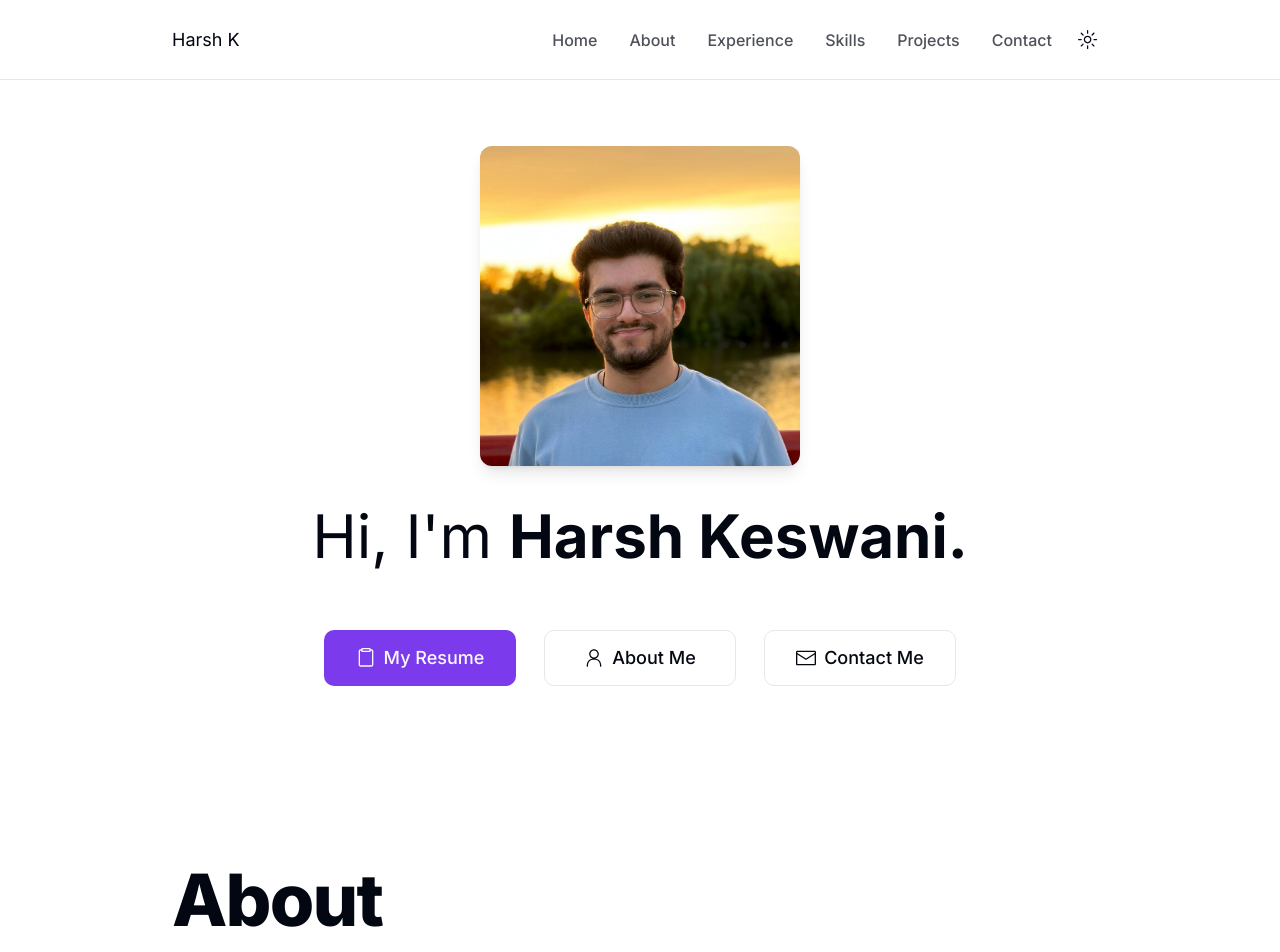
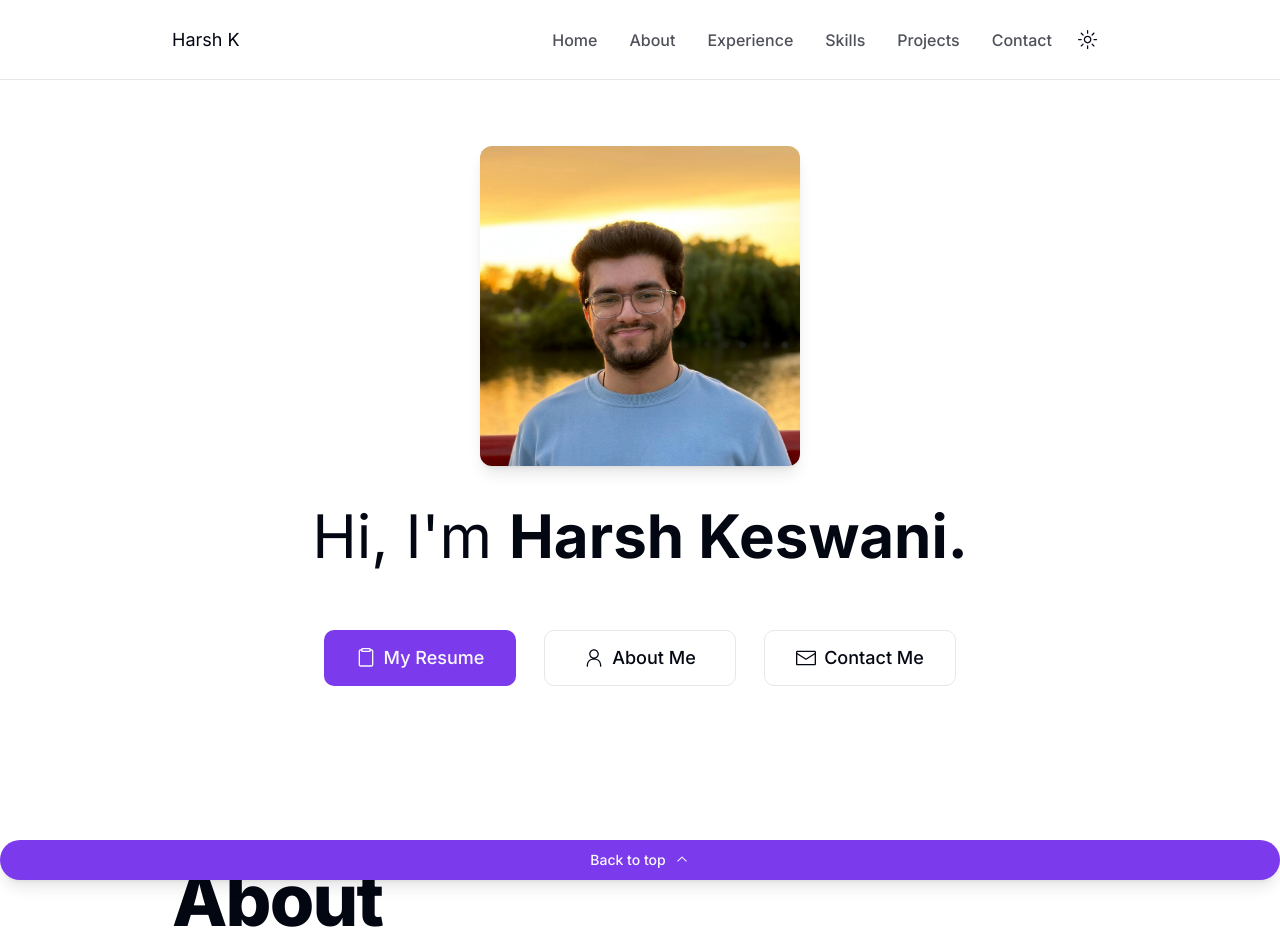
Before and after one commit to hershk17/portfolio, a Next.js app: page / in a window 1280 px wide. Shown: the top 952 px of the page. Built offline with nearby package versions, Linux system fonts and the light colour scheme.

Commit message:
added scroll to top button

```diff
--- a/app/layout.tsx
+++ b/app/layout.tsx
@@ -4,6 +4,7 @@ import { Toaster } from "@/components/ui/toaster";
 import type { Metadata } from "next";
 import { Inter } from "next/font/google";
 
+import ScrollToTopButton from "@/components/ScrollToTopButton";
 import "./globals.css";
 
 const inter = Inter({ subsets: ["latin"] });
@@ -24,6 +25,7 @@ export default function RootLayout({
         <ThemeProvider attribute="class" defaultTheme="system" enableSystem>
           {children}
           <Toaster />
+          <ScrollToTopButton />
         </ThemeProvider>
       </body>
     </html>
--- /dev/null
+++ b/components/ScrollToTopButton.tsx
@@ -0,0 +1,42 @@
+"use client";
+
+import { ChevronUpIcon } from "@radix-ui/react-icons";
+import { useEffect, useState } from "react";
+import { Button } from "@/components/ui/button";
+
+const ScrollToTopButton = () => {
+  const [isVisible, setIsVisible] = useState(false);
+
+  useEffect(() => {
+    const toggleVisibility = () => {
+      window.scrollY > 500 ? setIsVisible(true) : setIsVisible(false);
+    };
+    window.addEventListener("scroll", toggleVisibility);
+
+    return () => {
+      window.removeEventListener("scroll", toggleVisibility);
+    };
+  }, []);
+
+  const scrollToTop = () => {
+    isVisible &&
+      window.scrollTo({
+        top: 0,
+        behavior: "auto",
+      });
+  };
+
+  return (
+    <Button
+      className={`fixed inset-x-0 m-auto rounded-full shadow-lg duration-200 gap-2 ${
+        isVisible ? "bottom-10" : "bottom-[-5rem]"
+      }`}
+      onClick={scrollToTop}
+    >
+      Back to top
+      <ChevronUpIcon className="h-4 w-4" />
+    </Button>
+  );
+};
+
+export default ScrollToTopButton;
--- a/components/sections/Overview.tsx
+++ b/components/sections/Overview.tsx
@@ -14,7 +14,7 @@ export const Overview = () => {
   return (
     <section
       id="overview"
-      className="flex flex-col h-[calc(100dvh-8rem)] text-center justify-center items-center"
+      className="flex flex-col h-[calc(100vh-8rem)] text-center justify-center items-center"
     >
       <Image
         src={pfp}
```
